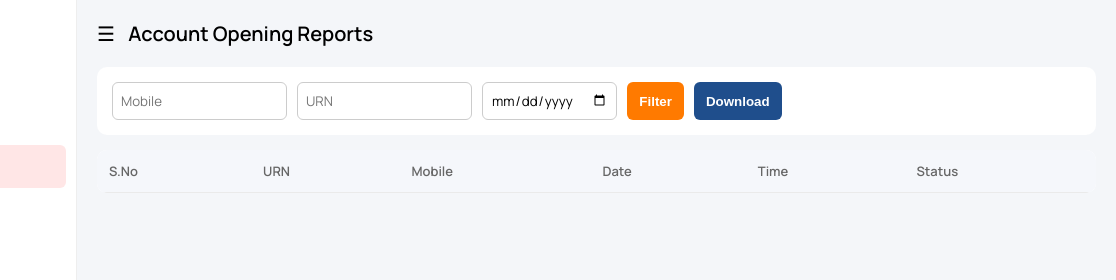
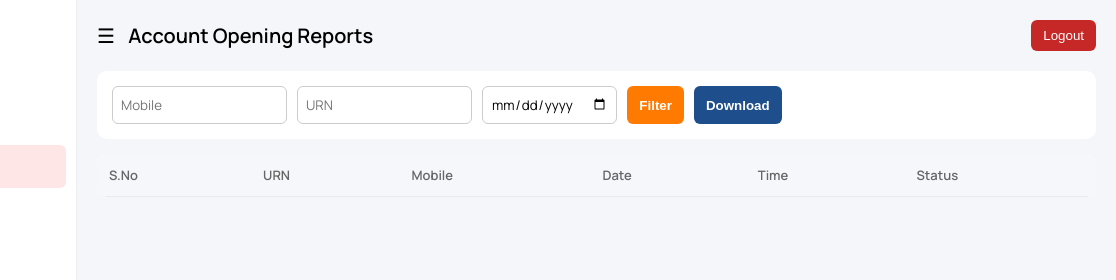
Before and after one commit to onexsandbox-debug/account_opening_reports, a website: page index.html in a window 1280 px wide. Shown: the top 280 px of the page, 164-1280 px from the left. Drawn offline with Linux system fonts and the light colour scheme; no server answers; sample sign-in values are in the browser's storage.

Commit message:
Update index.html

```diff
--- a/index.html
+++ b/index.html
@@ -84,6 +84,15 @@
       font-weight: 600;
     }
 
+    .logout-btn {
+      background: #c62828;
+      color: white;
+      border: none;
+      padding: 8px 12px;
+      border-radius: 6px;
+      cursor: pointer;
+    }
+
     /* FILTER BAR */
     .filters {
       display: flex;
@@ -95,7 +104,7 @@
       border-radius: 10px;
     }
 
-    .filters input, .filters select {
+    .filters input {
       padding: 8px;
       border-radius: 6px;
       border: 1px solid #ccc;
@@ -172,6 +181,13 @@
 
 <body>
 
+<!-- 🔐 AUTH CHECK -->
+<script>
+if (!localStorage.getItem("user")) {
+  window.location.href = "/loginUI.html";
+}
+</script>
+
 <!-- SIDEBAR -->
 <div class="sidebar" id="sidebar">
   <div class="logo">
@@ -188,11 +204,14 @@
 <!-- MAIN -->
 <div class="main">
 
+  <!-- HEADER -->
   <div class="header">
     <div>
       <span class="toggle-btn" onclick="toggleSidebar()">☰</span>
       <span class="title">Account Opening Reports</span>
     </div>
+
+    <button class="logout-btn" onclick="logout()">Logout</button>
   </div>
 
   <!-- FILTERS -->
@@ -228,6 +247,11 @@ let fullData = [];
 
 function toggleSidebar() {
   document.getElementById("sidebar").classList.toggle("hide");
+}
+
+function logout() {
+  localStorage.removeItem("user");
+  window.location.href = "/loginUI.html";
 }
 
 function loadData() {
```
